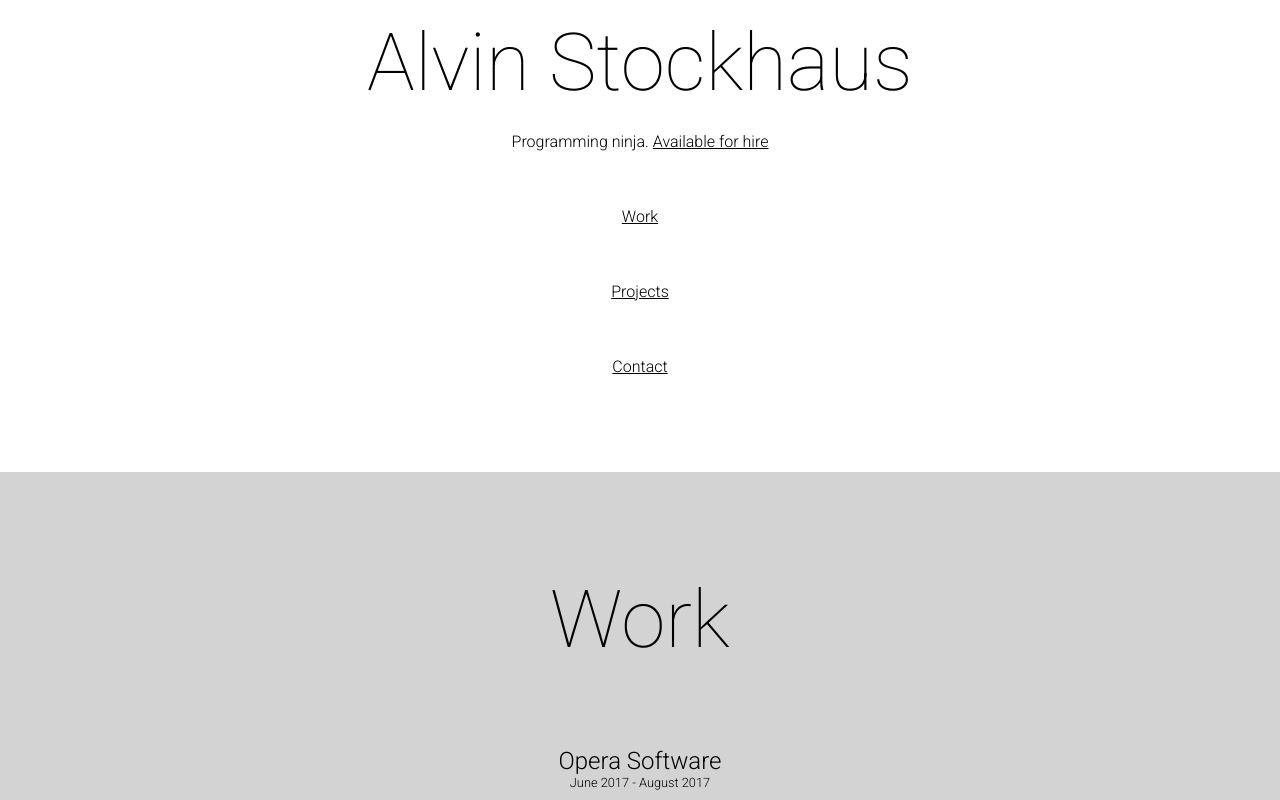
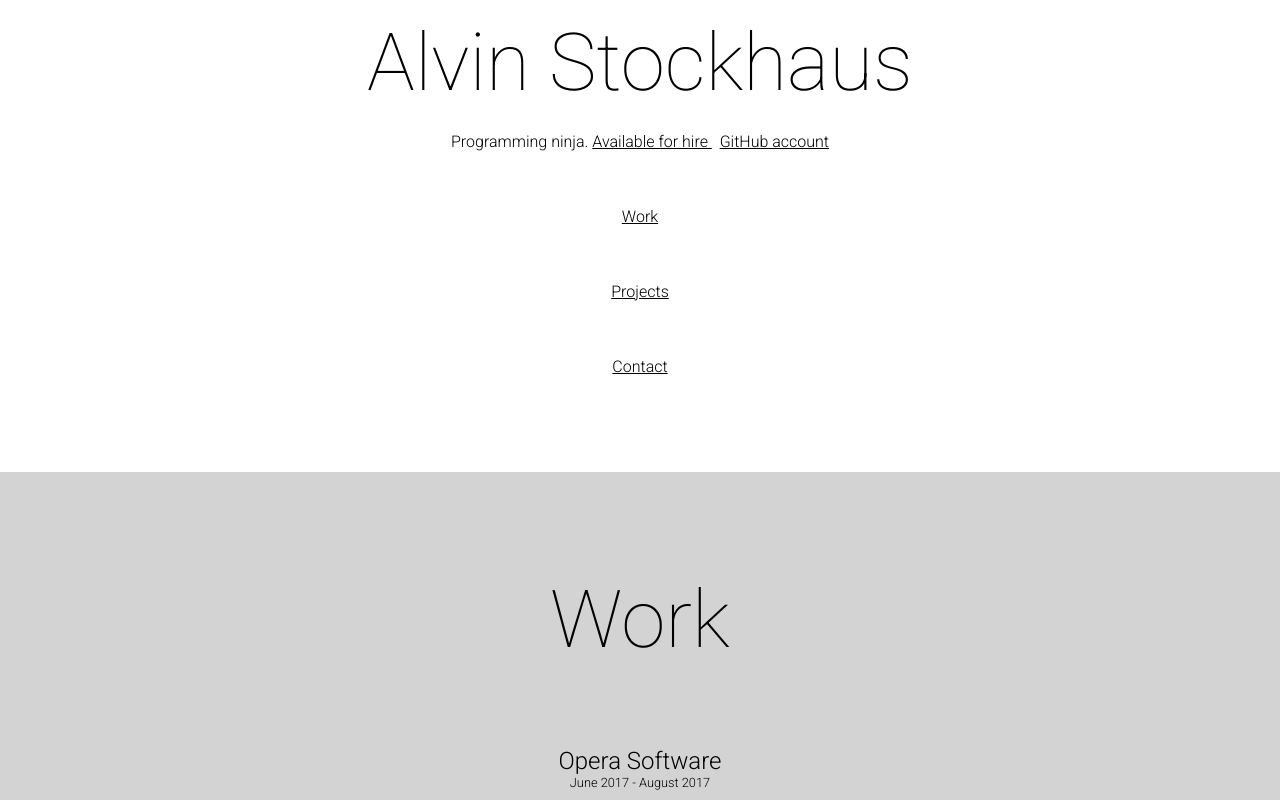
Before and after one commit to gaxnys/stockhausninja, a plain HTML site: page index.html in a window 1280 px wide. Shown: the top 800 px of the page. Drawn offline with nearby package versions, Linux system fonts and the light colour scheme.

Commit message:
Add GitHub link in the header

```diff
--- a/index.html
+++ b/index.html
@@ -16,6 +16,8 @@
                    class="available">
                     Available for hire
                 </a>
+                <span>&nbsp;</span>
+                <a href="https://github.com/gaxnys">GitHub account</a>
             </div>
             <a href="#work" class="navigation">Work</a>
             <a href="#projects" class="navigation">Projects</a>
```
